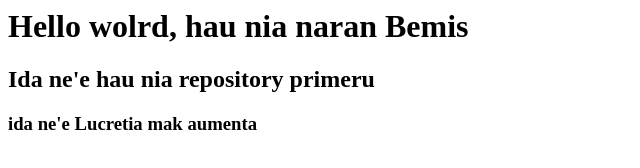
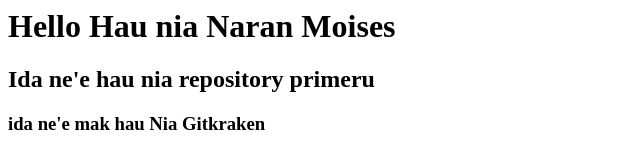
Before and after one commit to bmzashura/html_baziku, a plain HTML site: page index.html in a window 1280 px wide. Shown: the whole page, without its empty margins (0-640 px from the left). Drawn offline with Linux system fonts and the light colour scheme.

Commit message:
Hau nia Gikraken

```diff
--- a/index.html
+++ b/index.html
@@ -2,8 +2,8 @@
 <head>
 </head>
 <body>
-	<h1>Hello wolrd, hau nia naran Bemis</h1>
+	<h1>Hello Hau nia Naran Moises</h1>
 	<h2>Ida ne'e hau nia repository primeru</h2>
-	<h3>ida ne'e Lucretia mak aumenta</h3
+	<h3>ida ne'e mak hau Nia Gitkraken</h3
 ></body>
 </html>
```
